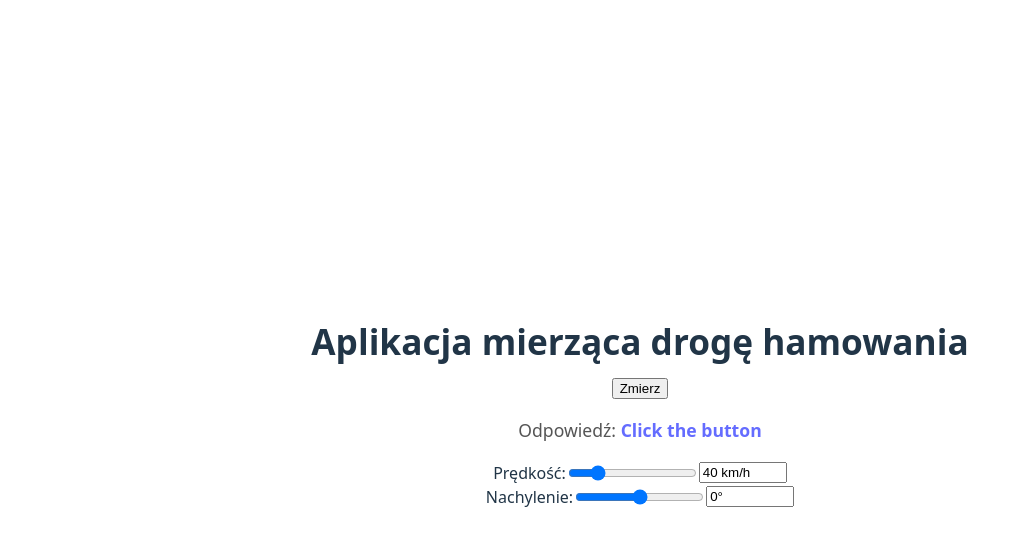
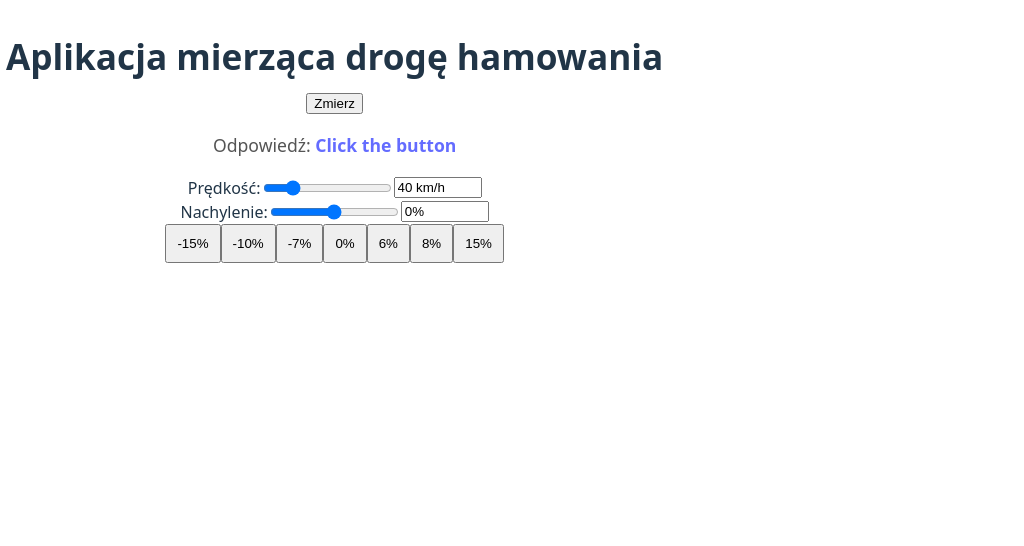
Before and after one commit to PouLS-PL/stopping-distance-app, a React (Vite) app: page / in a window 1280 px wide. Shown: the top 546 px of the page, without its empty margins (0-1024 px from the left). Built offline with nearby package versions, Linux system fonts and the light colour scheme.

Commit message:
Expand GUI functionality

```diff
--- a/src/App.jsx
+++ b/src/App.jsx
@@ -6,6 +6,8 @@ function App() {
   const [speed, setSpeed] = useState(40);
   const [isFocusedSpeed, setIsFocusedSpeed] = useState(false);
   const [isFocusedIncline, setIsFocusedIncline] = useState(false);
+
+  const buttonOptions = [-15, -10, -7, 0, 6, 8, 15]
 
   const queryBackend = () => {
     fetch("/api/hello")
@@ -48,11 +50,17 @@ function App() {
         />
         <input
           type={isFocusedIncline ? "number" : "text"}
-          value={isFocusedIncline ? incline : `${incline}°`}
+          value={isFocusedIncline ? incline : `${incline}%`}
           onFocus={() => setIsFocusedIncline(true)}
           onBlur={() => setIsFocusedIncline(false)}
           onChange={(e) => setIncline(Number(e.target.value))}
         />
+      </div>
+      <div className="inclineQuickButtons">
+        {buttonOptions.map((num) =>
+        (<button onClick={() => setIncline(num)}>
+          {num}%
+        </button>))}
       </div>
     </div>
   );
--- a/src/index.css
+++ b/src/index.css
@@ -10,15 +10,15 @@
 body {
   margin: 0;
   display: flex;
-  place-items: center;
-  min-width: 320px;
+  place-items: top;
+  min-width: 225px;
   min-height: 100vh;
 }
 
 #root {
   max-width: 1280px;
-  margin: 0 auto;
-  padding: 2rem;
+  margin: 0;
+  padding: 6px;
   text-align: center;
 }
 
@@ -51,6 +51,13 @@ strong {
   width: 80px;
 }
 
+.inclineQuickButtons button
+{
+  box-sizing: content-box;
+  padding: 10px;
+  text-align: center;
+}
+
 /* Light mode overrides */
 @media (prefers-color-scheme: light) {
   :root {
```
